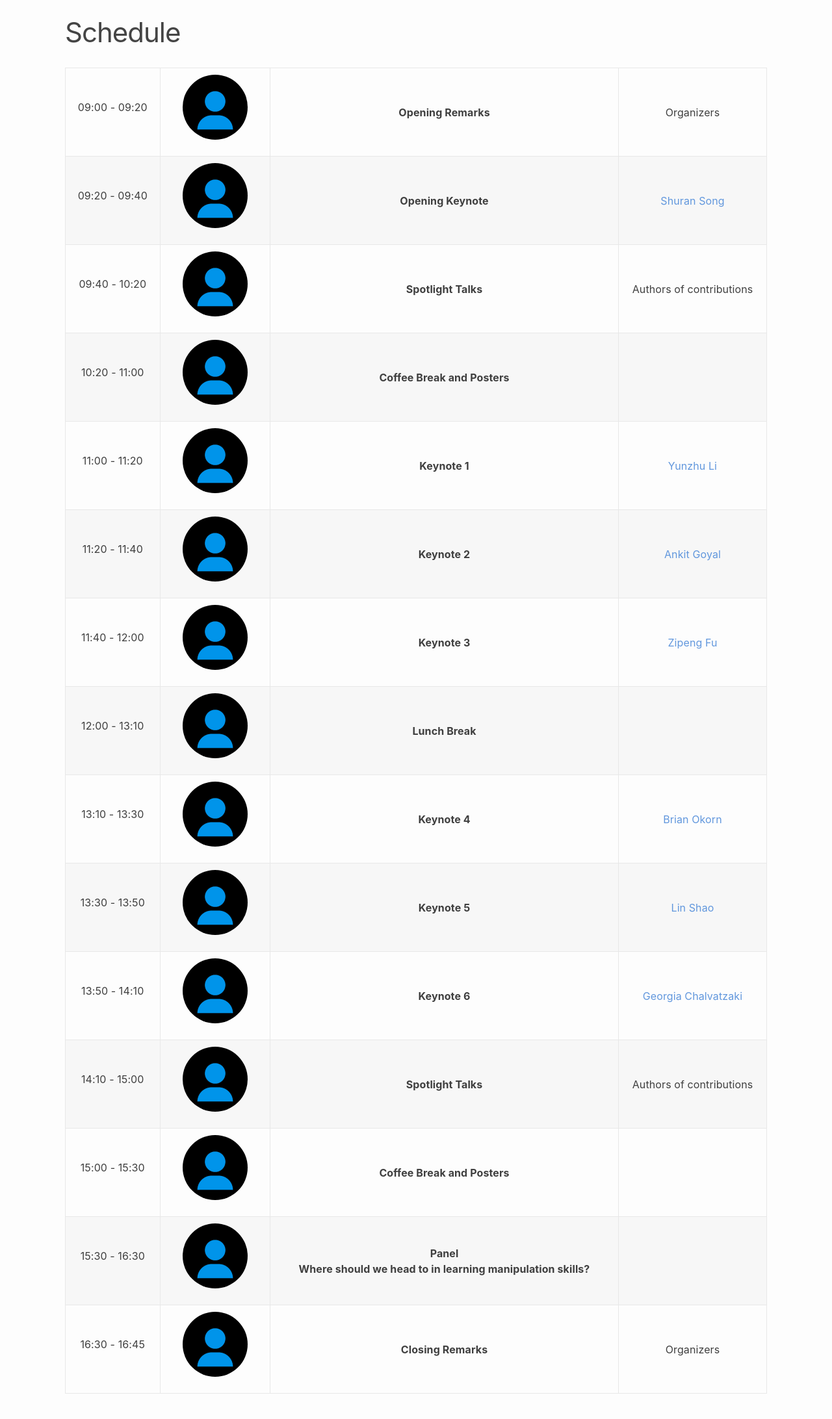
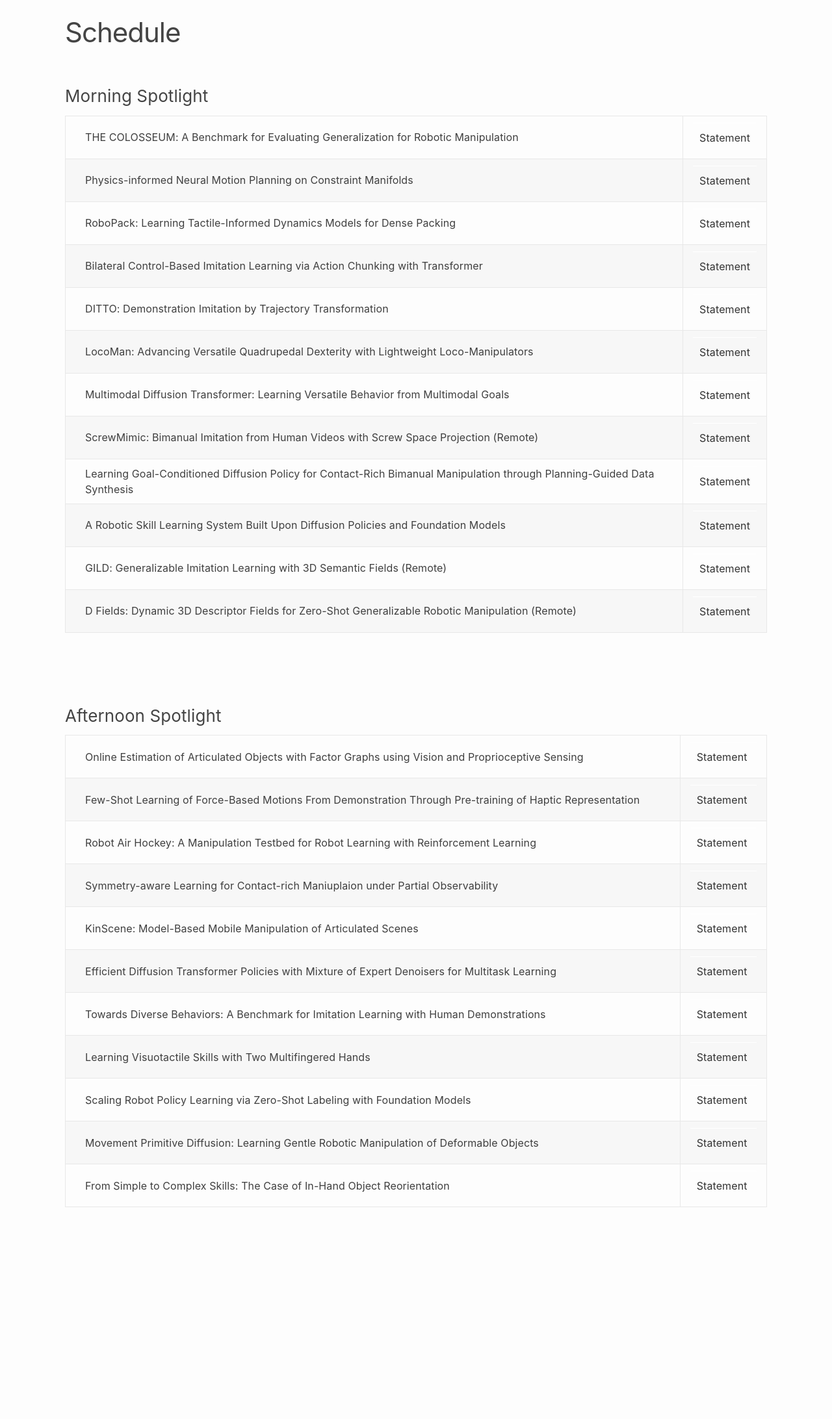
Before and after one commit to icra-manipulation-skill/icra-manipulation-skill.github.io, a Jekyll site: the page built from schedule.md, in a window 1280 px wide, cut to the strip 104-2309 px from the top of the page. Shown: the top 2184 px of the strip at 65% size. Built offline with Jekyll 4.4.1, drawn with Linux system fonts in a browser that asks for light colours; after the commit the page ends 2022 px from its top, so only the background shows below that.

Commit message:
Update spotlight schedules

```diff
--- a/_config.yml
+++ b/_config.yml
@@ -36,10 +36,11 @@ plugins:
 # this and add the path to the pages in order as they should show up
 header_pages:
 - index.md
+# - index.md
 # - speakers.md
 # - organizers.md
 # - callforpapers.md
-# - schedule.md
+- spotlighttalks.md
 # - papers.md
 # - poll.md
 # - contactus.md
--- /dev/null
+++ b/_data/afternoon_spotlight.yml
@@ -0,0 +1,33 @@
+- speaker: ""
+  title: "Online Estimation of Articulated Objects with Factor Graphs using Vision and Proprioceptive Sensing"
+  statement: ""
+- speaker: ""
+  title: "Few-Shot Learning of Force-Based Motions From Demonstration Through Pre-training of Haptic Representation"
+  statement: ""
+- speaker: ""
+  title: "Robot Air Hockey: A Manipulation Testbed for Robot Learning with Reinforcement Learning"
+  statement: ""
+- speaker: ""
+  title: "Symmetry-aware Learning for Contact-rich Maniuplaion under Partial Observability"
+  statement: ""
+- speaker: ""
+  title: "KinScene: Model-Based Mobile Manipulation of Articulated Scenes"
+  statement: ""
+- speaker: ""
+  title: "Efficient Diffusion Transformer Policies with Mixture of Expert Denoisers for Multitask Learning"
+  statement: ""
+- speaker: ""
+  title: "Towards Diverse Behaviors: A Benchmark for Imitation Learning with Human Demonstrations"
+  statement: ""
+- speaker: ""
+  title: "Learning Visuotactile Skills with Two Multifingered Hands"
+  statement: ""
+- speaker: ""
+  title: "Scaling Robot Policy Learning via Zero-Shot Labeling with Foundation Models"
+  statement: ""
+- speaker: ""
+  title: "Movement Primitive Diffusion: Learning Gentle Robotic Manipulation of Deformable Objects"
+  statement: ""
+- speaker: ""
+  title: "From Simple to Complex Skills: The Case of In-Hand Object Reorientation"
+  statement: ""
--- /dev/null
+++ b/_data/morning_spotlight.yml
@@ -0,0 +1,36 @@
+- speaker: ""
+  title: "THE COLOSSEUM: A Benchmark for Evaluating Generalization for Robotic Manipulation"
+  statement: ""
+- speaker: ""
+  title: "Physics-informed Neural Motion Planning on Constraint Manifolds"
+  statement: ""
+- speaker: ""
+  title: "RoboPack: Learning Tactile-Informed Dynamics Models for Dense Packing"
+  statement: ""
+- speaker: ""
+  title: "Bilateral Control-Based Imitation Learning via Action Chunking with Transformer"
+  statement: ""
+- speaker: ""
+  title: "DITTO: Demonstration Imitation by Trajectory Transformation"
+  statement: ""
+- speaker: ""
+  title: "LocoMan: Advancing Versatile Quadrupedal Dexterity with Lightweight Loco-Manipulators"
+  statement: ""
+- speaker: ""
+  title: "Multimodal Diffusion Transformer: Learning Versatile Behavior from Multimodal Goals"
+  statement: ""
+- speaker: ""
+  title: "ScrewMimic: Bimanual Imitation from Human Videos with Screw Space Projection (Remote)"
+  statement: ""
+- speaker: ""
+  title: "Learning Goal-Conditioned Diffusion Policy for Contact-Rich Bimanual Manipulation through Planning-Guided Data Synthesis"
+  statement: ""
+- speaker: ""
+  title: "A Robotic Skill Learning System Built Upon Diffusion Policies and Foundation Models"
+  statement: ""
+- speaker: ""
+  title: "GILD: Generalizable Imitation Learning with 3D Semantic Fields (Remote)"
+  statement: ""
+- speaker: ""
+  title: "D Fields: Dynamic 3D Descriptor Fields for Zero-Shot Generalizable Robotic Manipulation (Remote)"
+  statement: ""
--- a/_data/schedules.yml
+++ b/_data/schedules.yml
@@ -10,13 +10,14 @@
   time: 09:20 - 09:40
   img: jane.jpg
   type: keynote
-  description: "Navigating the Upward Spiral for Sensorimotor Learning"
+  description: "<p>Navigating the Upward Spiral for Sensorimotor Learning</p>"
 
 - speaker: Authors of contributions
   title: Spotlight Talks
   time: 09:40 - 10:20
   img: jane.jpg
   type: keynote
+  description: "<a href='/contributions'>Details</a>"
 
 - speaker: null
   title: Coffee Break and Posters
@@ -31,7 +32,7 @@
   time: 11:00 - 11:20
   img: jane.jpg
   type: keynote
-  description: "Advancing Robot Learning: Practical and Societal Impact"
+  description: "<p>Advancing Robot Learning: Practical and Societal Impact</p>"
 
 - speaker: Ankit Goyal
   title: Keynote 2
@@ -40,7 +41,7 @@
   time: 11:20 - 11:40
   img: jane.jpg
   type: keynote
-  description: "Towards fast and precise sensorimotor skill learning"
+  description:  "<p>Towards fast and precise sensorimotor skill learning</p>"
 
 - speaker: Zipeng Fu
   title: Keynote 3
@@ -49,7 +50,7 @@
   time: 11:40 - 12:00
   img: jane.jpg
   type: keynote
-  description: "Towards Deployable Robot Learning Systems"
+  description:  "<p>Towards Deployable Robot Learning Systems</p>"
 
 - speaker: null
   title: Lunch Break
@@ -64,7 +65,7 @@
   time: 13:10 - 13:30
   img: jane.jpg
   type: keynote
-  description: "Bridging the Embodiment Gap"
+  description:  "<p>Bridging the Embodiment Gap</p>"
 
 
 - speaker: Lin Shao
@@ -74,7 +75,7 @@
   time: 13:30 - 13:50
   img: jane.jpg
   type: keynote
-  description: "Contact Synthesis Across Diverse Robots, Objects, and Tasks: <br> Advancing Towards a Foundation Model for <br> General-Purpose Robotic Manipulation"
+  description: "<p>Contact Synthesis Across Diverse Robots, Objects, and Tasks: <br> Advancing Towards a Foundation Model for <br> General-Purpose Robotic Manipulation</p>"
 
 - speaker: Georgia Chalvatzaki
   title: Keynote 6
@@ -83,7 +84,7 @@
   time: 13:50 - 14:10
   img: jane.jpg
   type: keynote
-  description: "TBD"
+  description: "<p>Mobile Manipulation Skills and Why We Need Them</p>"
 
 
 - speaker: Authors of contributions
@@ -91,6 +92,7 @@
   time: 14:10 - 15:00
   img: jane.jpg
   type: keynote
+  description: "<a href='/contributions'>Details</a>"
 
 - speaker: null
   title: Coffee Break and Posters
--- a/_layouts/schedule.html
+++ b/_layouts/schedule.html
@@ -9,104 +9,103 @@ layout: default
   </header>
 
   <div class = "post-content">
+	<!-- <div class = "post-content">
+        <div id="timezone-buttons">
+        <input type="radio" id="tokyo-time-btn" name="timezone" class="timezone-radio" onclick="selectTokyoTime()" checked>
+        <label for="tokyo-time-btn" class="timezone-label">Tokyo Time</label>
+        <input type="radio" id="local-time-btn" onclick="selectLocalTime()" name="timezone" class="timezone-radio">
+        <label for="local-time-btn" class="timezone-label">Local Time</label>
+        <div id="slider"></div>
+    </div> -->
+	<h3>Morning Spotlight</h3>
     <table>
-        {% for scheduleitem in site.data.schedules %}
-        <tr>
-            <td>
+        {% for scheduleitem in site.data.morning_spotlight %}
+        <tr class="schedule-row" data-event-time="{{ scheduleitem.time }}">
+            <!-- <td class="time-cell" data-tokyo-time="{{ scheduleitem.time }}">
                 <p align="center">
-                    {{ scheduleitem.time }}
+                    <div align="center" class="time-display"></div>
+                    <div align="center" class="timezone-info"></div>
                 </p>
+            </td> -->
+            <td align="left">
+                <div class="col-xs-12">
+                	{{ scheduleitem.title }}
+                </div>
+
+                <br>
+                {% if scheduleitem.description %}
+                <div class="col-xs-12" align="left">
+                    {{ scheduleitem.description }}
+                </div>
+                {% endif %}
             </td>
-            <td>
-                <div class="col-xs-12">
-                    <p align="center">
-                        {% if scheduleitem.img %}
-                            <img class="people-pic" src="{{ scheduleitem.img | prepend: '/assets/img/speakers/' | prepend: site.baseurl | prepend: site.url }}" target="_blank">
-                        {% else %}
-                            <img class="people-pic" src="{{ 'avatar.jpg' | prepend: '/assets/img/speakers/' | prepend: site.baseurl | prepend: site.url }}" target="_blank">
-                        {% endif %}
-                    </p>
-                </div>
-            </td>
-            <td align="center">
-                <div class="col-xs-12">
-                    <b>{{ scheduleitem.title }}</b>
-                </div>
-            </td>
-            <td>
+			<td>
+				<div class="toggle-title" onclick="toggleContent(this)">Statement</div>
+				<div class="toggle-content">
+				{{ scheduleitem.statement }}
+				</div>
+			</td>
+            <!-- <td>
                 <div class="people-name text-center">
-                    <!-- scheduleitem name (link to webpage if provided) -->
                     {% if scheduleitem.speaker_webpage %}
                         <a href="{{ scheduleitem.speaker_webpage }}" target="_blank">{{ scheduleitem.speaker }}</a>
                     {% else %}
                         {{ scheduleitem.speaker }}
                     {% endif %}
                     <br>
-                    <!-- scheduleitem affiliation (if provided) -->
                     {% if scheduleitem.affiliation %}
                         {{ scheduleitem.affiliation }}
                     {% endif %}
                 </div>
-            </td>
+            </td> -->
         </tr>
         {% endfor %}
     </table>
-</div>
+	<br>
+	<h3>Afternoon Spotlight</h3>
+	<table>
+        {% for scheduleitem in site.data.afternoon_spotlight %}
+        <tr class="schedule-row" data-event-time="{{ scheduleitem.time }}">
+            <!-- <td class="time-cell" data-tokyo-time="{{ scheduleitem.time }}">
+                <p align="center">
+                    <div align="center" class="time-display"></div>
+                    <div align="center" class="timezone-info"></div>
+                </p>
+            </td> -->
+            <td align="left">
+                <div class="col-xs-12">
+                    {{ scheduleitem.title }}
+                </div>
+                <br>
+                {% if scheduleitem.description %}
+                <div class="col-xs-12" align="left">
+                    {{ scheduleitem.description }}
+                </div>
+                {% endif %}
+            </td>
+			<td>
+				<div class="toggle-title" onclick="toggleContent(this)">Statement</div>
+				<div class="toggle-content">
+				{{ scheduleitem.statement }}
+				</div>
+			</td>
+            <!-- <td>
+                <div class="people-name text-center">
+                    {% if scheduleitem.speaker_webpage %}
+                        <a href="{{ scheduleitem.speaker_webpage }}" target="_blank">{{ scheduleitem.speaker }}</a>
+                    {% else %}
+                        {{ scheduleitem.speaker }}
+                    {% endif %}
+                    <br>
+                    {% if scheduleitem.affiliation %}
+                        {{ scheduleitem.affiliation }}
+                    {% endif %}
+                </div>
+            </td> -->
+        </tr>
+        {% endfor %}
+    </table>
+  </div>
 
 
-  <!-- <div class = "post-content">
-	  <table>
-	  	{% for scheduleitem in site.schedule %}
-		    <tr>
-		        <td>
-		            <p align="center">
-		                {{ scheduleitem.time }}
-		            </p>
-		        </td>
-		        <td>
-		            <div class="col-xs-12">
-		                <p align="center">
-		                	{% if scheduleitem.img %}
-		                    	<img class="people-pic" src="{{ scheduleitem.img | prepend: '/assets/img/speakers/' | prepend: site.baseurl | prepend: site.url }}" target="_blank">
-		                    {% else %}
-		                    	<img class="people-pic" src="{{ 'avatar.jpg' | prepend: '/assets/img/speakers/' | prepend: site.baseurl | prepend: site.url }}" target="_blank">
-		                    {% endif %}
-		                </p>
-		            </div>
-		        </td>
-		        <td align="center">
-		        	<div class="col-xs-12">
-			        	<b>{{ scheduleitem.title }}</b>
-		        	</div>
-		        </td>
-		        <td>
-		            <div class="people-name text-center">
-		            	<!-- scheduleitem name (link to webpage if provided) -->
-		            	{% if scheduleitem.webpage %}
-		            		<a href="{{ scheduleitem.webpage }}" target="_blank">{{ scheduleitem.speaker }}</a>
-		            	{% else %}
-		            		{{ scheduleitem.speaker }}
-		            	{% endif %}
-		                <br>
-		                <!-- scheduleitem affiliation (if provided) -->
-		                {% if scheduleitem.affil_link %}
-		                	<a href="{{ scheduleitem.affil_link }}" target="_blank">{{ scheduleitem.affil }}</a>
-		                {% else %}
-		                	{{ scheduleitem.affil }}
-		                {% endif %}
-		                <!-- Additional scheduleitem affiliation (if provided) -->
-		                {% if scheduleitem.affil2_link %}
-		                	<br>
-		                	<a href="{{ scheduleitem.affil2_link }}" target="_blank">{{ scheduleitem.affil2 }}</a>
-		                {% elsif scheduleitem.affil2 %}
-		                	<br>
-		                	{{ scheduleitem.affil2 }}
-		                {% endif %}
-		            </div>
-		        </td>
-		    </tr>
-	    {% endfor %}
-	  </table>
-  </div> -->
-
 </article>
--- a/assets/css/workshop.css
+++ b/assets/css/workshop.css
@@ -257,3 +257,31 @@ span.award-other img {
   color: #777; /* Label text color */
   text-transform: uppercase; /* UPPERCASE label */
 }
+
+.toggle-title {
+  background-color: transparent;
+  color: #333;
+  cursor: pointer;
+  padding: 10px;
+  width: 100%;
+  border: none;
+  text-align: left;
+  outline: none;
+  font-size: 16px;
+  border-top: 1px solid white; /* visual separation of items */
+  transition: background-color 0.3s; /* Smooth transition for background color */
+}
+
+.toggle-title:hover {
+  background-color: #555; /* Change color on hover for visual feedback */
+}
+
+.toggle-content {
+  padding: 10px 20px;
+  display: none;
+  overflow: hidden;
+  background-color: transparent;
+  border-left: 1px solid #ddd;
+  border-right: 1px solid #ddd;
+  border-bottom: 1px solid #ddd;
+}
--- a/assets/js/workshop.js
+++ b/assets/js/workshop.js
@@ -1,4 +1,13 @@
 var DateTime = luxon.DateTime;
+
+function toggleContent(element) {
+    var content = element.nextElementSibling;
+    if (content.style.display === "block") {
+      content.style.display = "none";
+    } else {
+      content.style.display = "block";
+    }
+  }
 
 // ********** CountDown Functions **********
 
```
Also changed, not shown: index.md (+1 -1 lines).
